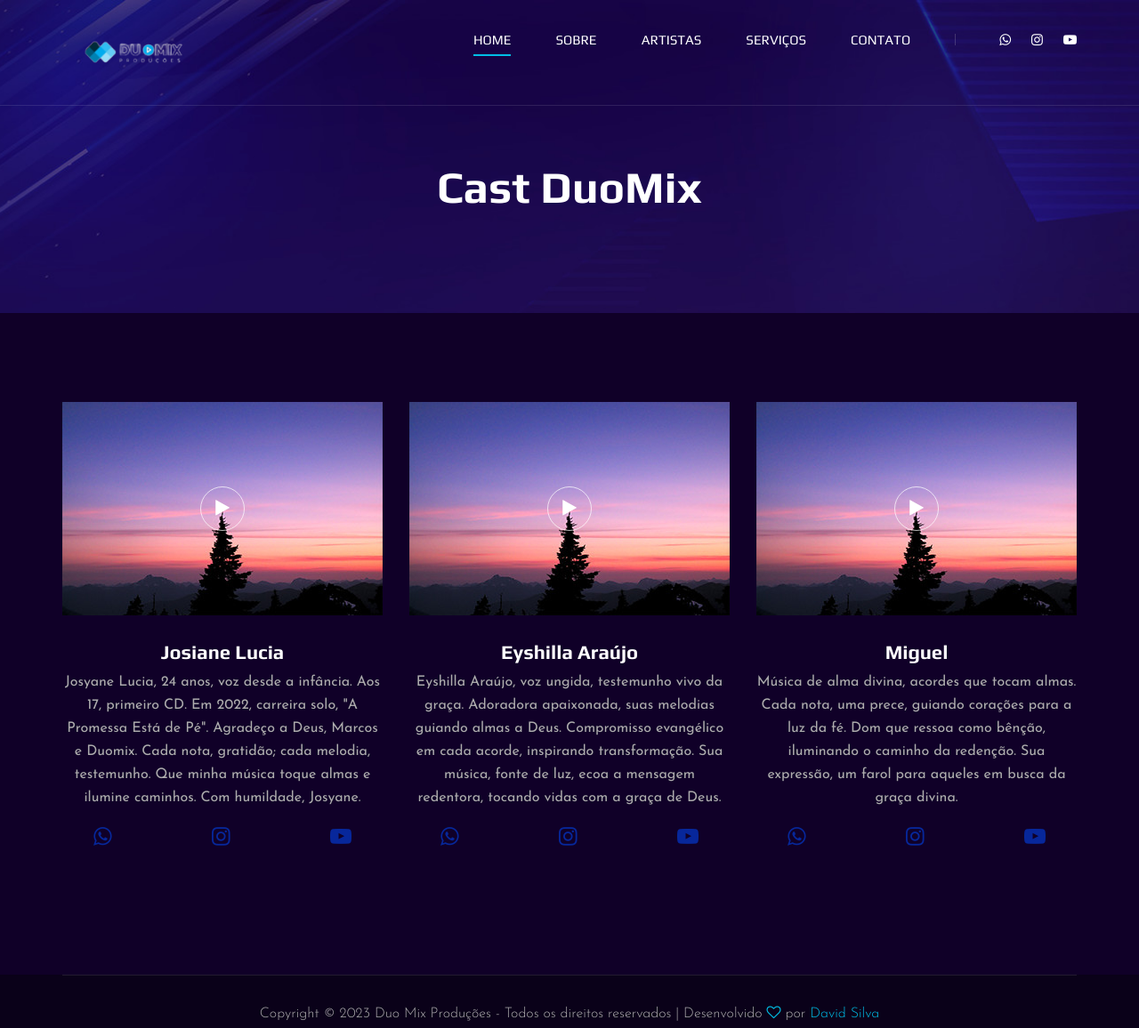
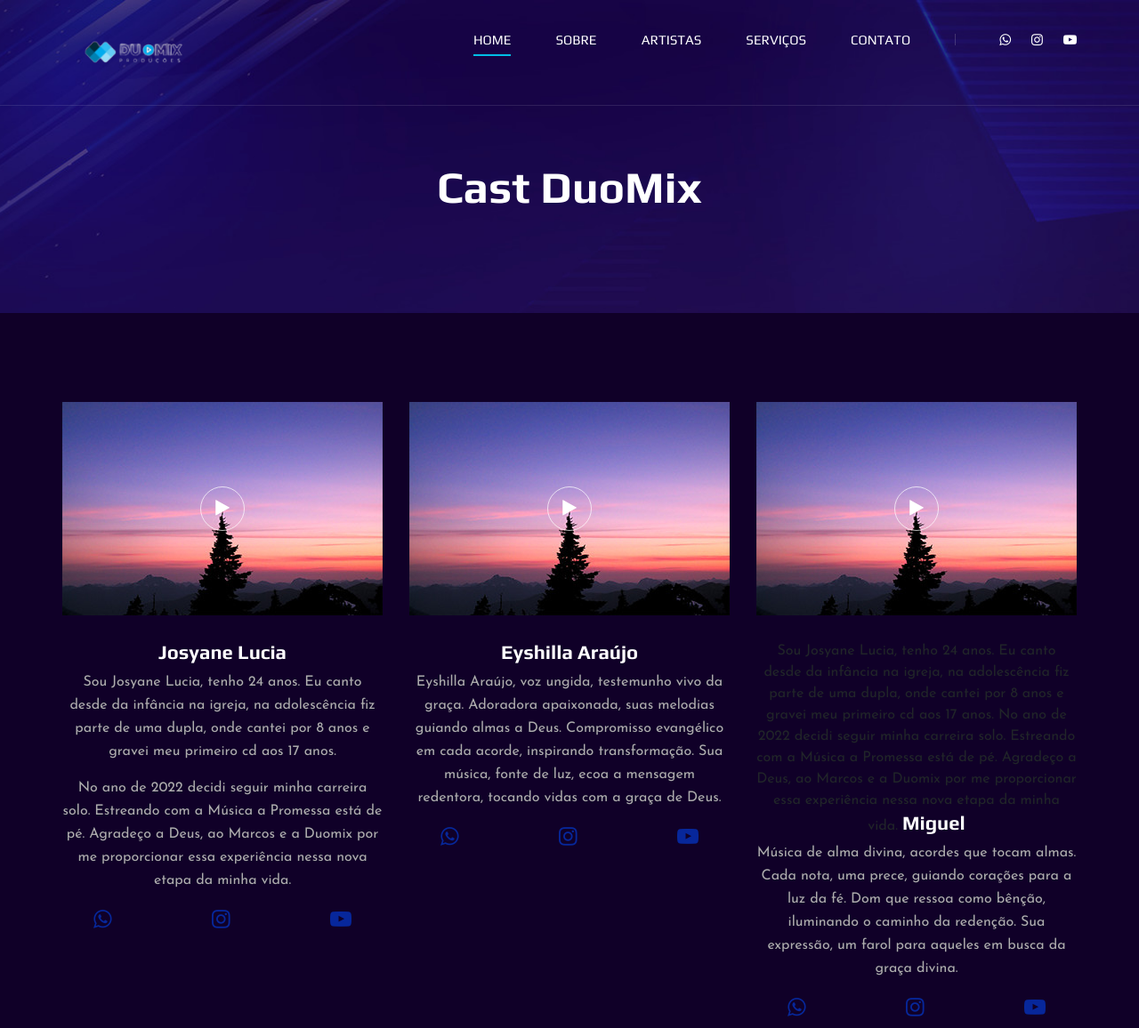
Before and after one commit to duomixprod/duomixprod, a plain HTML site: page portfolio.html in a window 1280 px wide. Shown: the top 1156 px of the page at 89% size. Drawn offline with Linux system fonts and the light colour scheme.

Commit message:
Josiane Lucia, Personal Info ajuste

```diff
--- a/portfolio.html
+++ b/portfolio.html
@@ -90,12 +90,14 @@
                                     class="fa fa-play"></i></a>
                         </div>
                         <div class="portfolio__item__text">
-                            <h4>Josiane Lucia</h4>
+                            <h4>Josyane Lucia</h4>
                             <ul>
-                                <p>Josyane Lucia, 24 anos, voz desde a infância. Aos 17, primeiro CD. Em 2022, carreira
-                                    solo, "A Promessa Está de Pé". Agradeço a Deus, Marcos e Duomix. Cada nota,
-                                    gratidão; cada melodia, testemunho. Que minha música toque almas e ilumine caminhos.
-                                    Com humildade, Josyane.</p>
+                                <p>Sou Josyane Lucia, tenho 24 anos. Eu canto desde da infância na igreja, na
+                                    adolescência fiz parte de uma dupla, onde cantei por 8 anos e gravei meu primeiro cd
+                                    aos 17 anos. </p>
+                                <p>No ano de 2022 decidi seguir minha carreira solo. Estreando com a
+                                    Música a Promessa está de pé. Agradeço a Deus, ao Marcos e a Duomix por me
+                                    proporcionar essa experiência nessa nova etapa da minha vida.</p>
                                 <div class="caching-description">
                                     <a href=" https://w.app/ZoS2Qi" target="_blank"><i class="fa fa-whatsapp"></i></a>
                                     <a href="https://www.instagram.com/duomixprodutora/" target="_blank"><i
@@ -140,7 +142,11 @@
                             <a href="https://www.youtube.com/watch?v=LXb3EKWsInQ" class="play-btn video-popup"><i
                                     class="fa fa-play"></i></a>
                         </div>
-                        <div class="portfolio__item__text">
+                        <div class="portfolio__item__text">Sou Josyane Lucia, tenho 24 anos. Eu canto desde da infância
+                            na igreja, na adolescência fiz parte de uma dupla, onde cantei por 8 anos e gravei meu
+                            primeiro cd aos 17 anos. No ano de 2022 decidi seguir minha carreira solo. Estreando com a
+                            Música a Promessa está de pé. Agradeço a Deus, ao Marcos e a Duomix por me proporcionar essa
+                            experiência nessa nova etapa da minha vida.
                             <h4>Miguel</h4>
                             <ul>
                                 <p>Música de alma divina, acordes que tocam almas. Cada nota, uma prece, guiando
```
